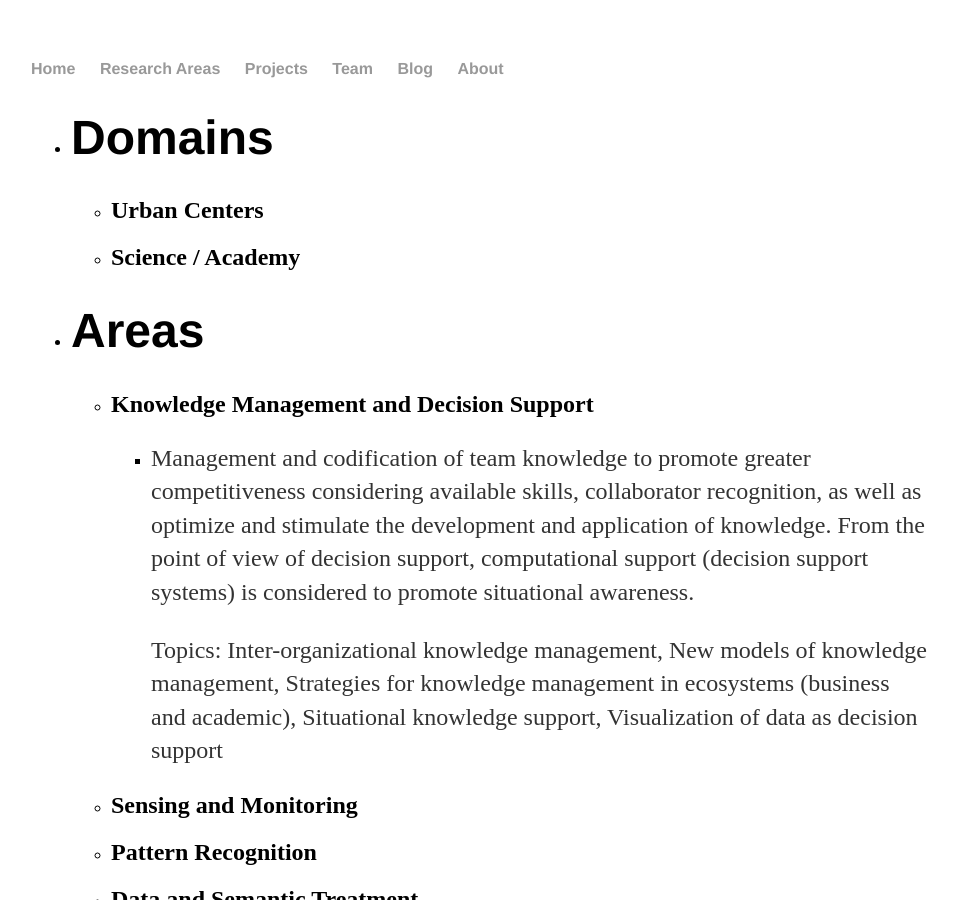
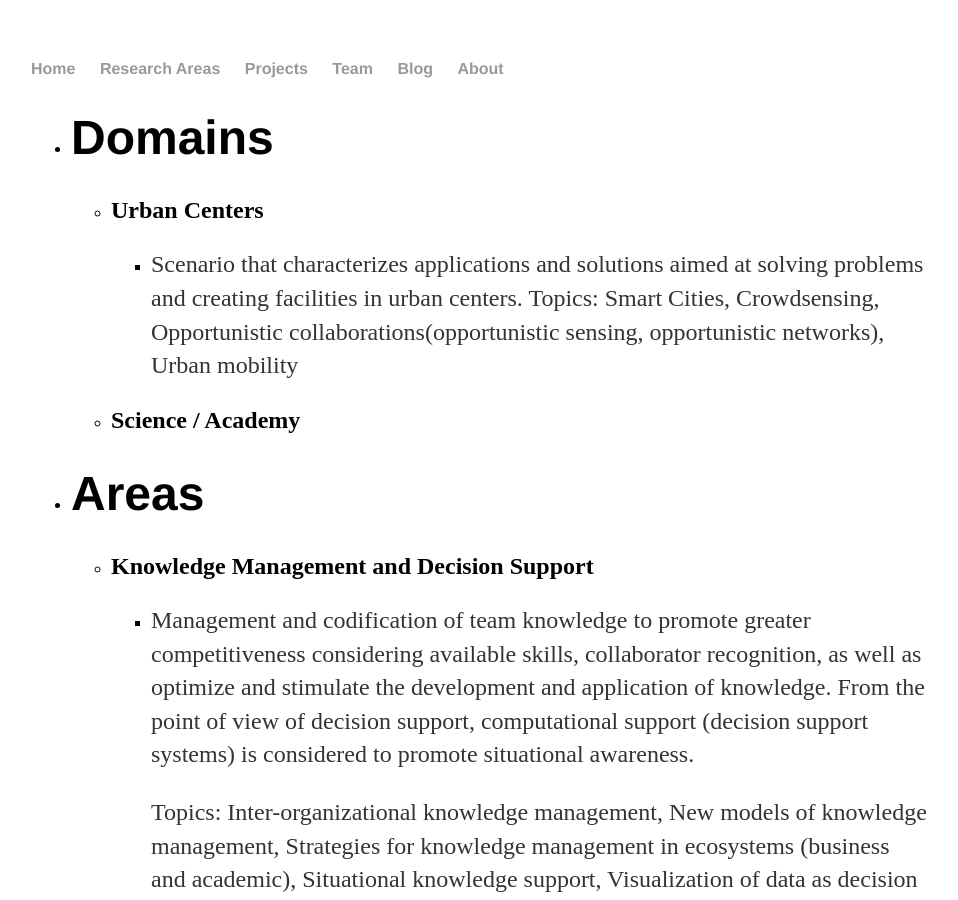
Before and after one commit to labcores/labcores.github.io, a Jekyll site: the page built from research/index.html, in a window 1280 px wide and 900 px high. Shown: the whole window, without its empty margins (161-1119 px from the left). Built offline with Jekyll 4.4.1, drawn with Linux system fonts in a browser that asks for light colours.

Commit message:
update-research-page

```diff
--- a/research/index.html
+++ b/research/index.html
@@ -6,7 +6,14 @@ title: Social Computing and Social Network Analysis Laboratory
 	<ul>
 		<li><h1>Domains</h1>
 			<ul>
-				<li><h2>Urban Centers</h2></li>
+				<li><h2>Urban Centers</h2>
+					<ul>
+						<li>
+							<p>Scenario that characterizes applications and solutions aimed at solving problems and creating facilities in urban centers.
+							Topics: Smart Cities, Crowdsensing, Opportunistic collaborations(opportunistic sensing, opportunistic networks), Urban mobility
+						</li>
+					</ul>
+				</li>
 				<li><h2>Science / Academy</h2></li>
 			</ul>
 		</li>
@@ -15,7 +22,7 @@ title: Social Computing and Social Network Analysis Laboratory
 				<li><h2>Knowledge Management and Decision Support</h2>
 					<ul>
 						<li>
-							<p>Management and codification of team knowledge to promote greater competitiveness considering available skills, collaborator recognition, as well as optimize and stimulate the development and application of knowledge. From the point of view of decision support, computational support (decision support systems) is considered to promote situational awareness.</p>
+							<p>Management and codification of team knowledge to promote greater competitiveness considering available skills, collaborator recognition, as well as optimize and stimulate the development and application of knowledge. From the point of view of decision support, computational support (decision support systems) is considered to promote situational awareness.
 							<p>Topics: Inter-organizational knowledge management, New models of knowledge management, Strategies for knowledge management in ecosystems (business and academic), Situational knowledge support, Visualization of data as decision support
 						</li>
 					</ul>
```
